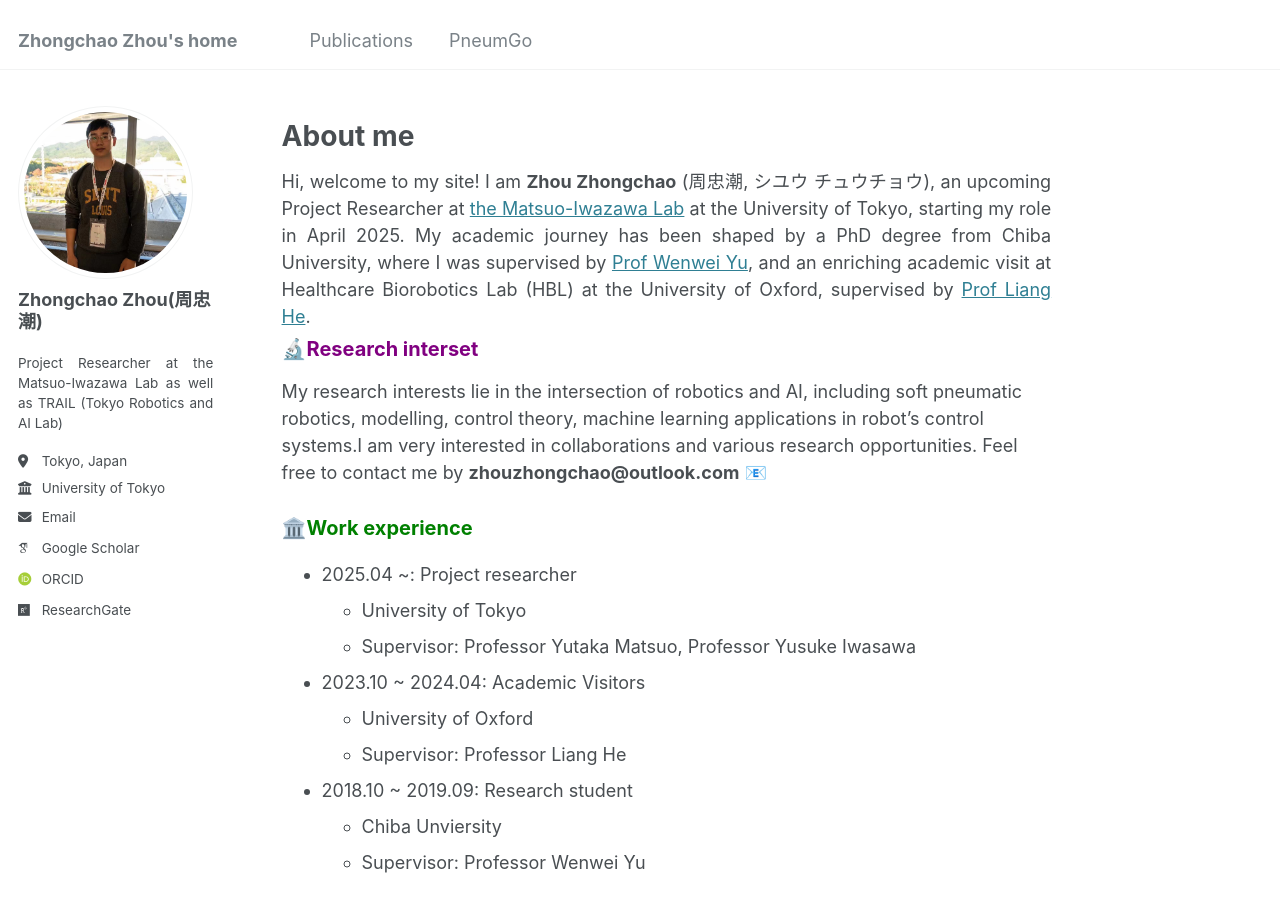
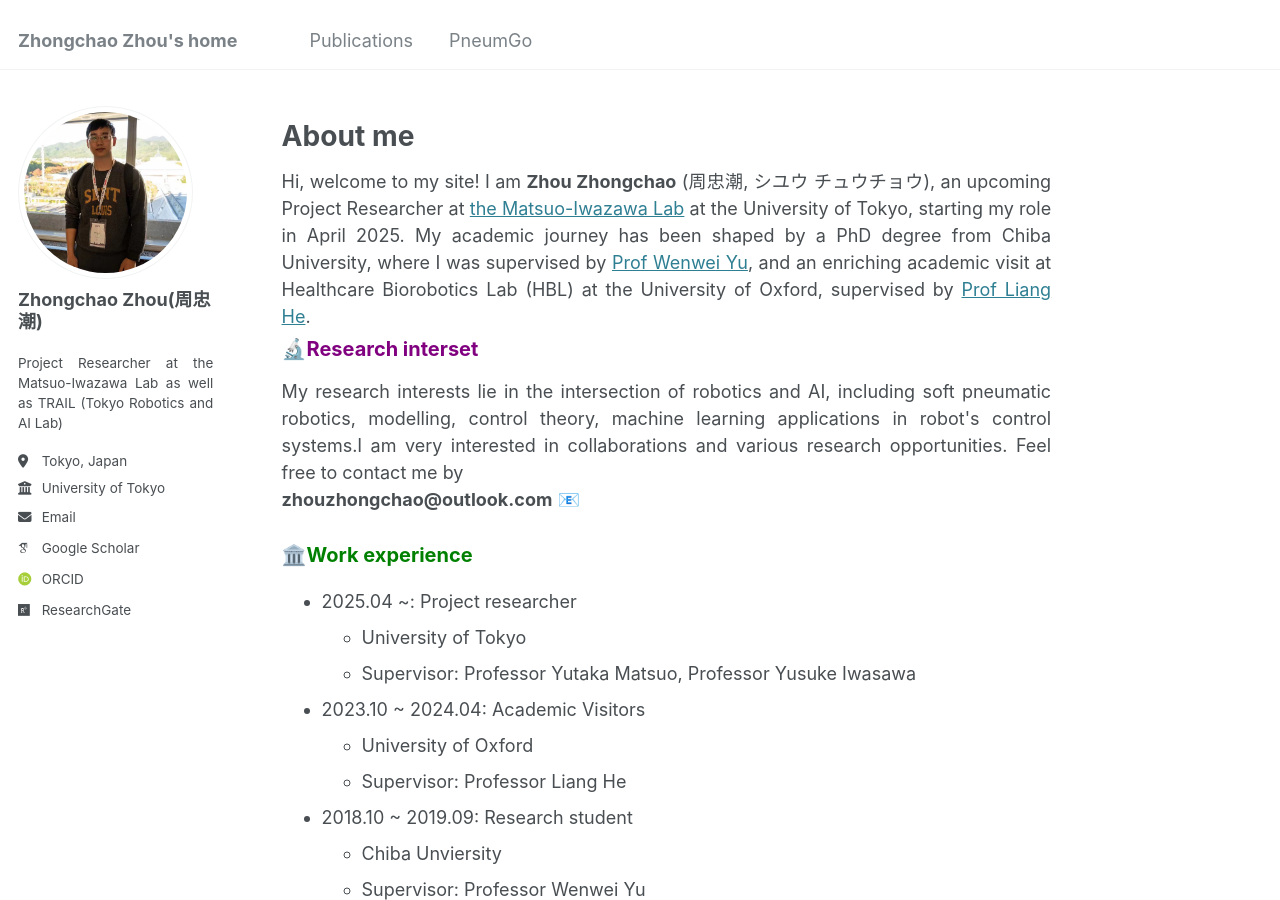
Before and after one commit to zhouzhongchao/zhouzhongchao, a Jekyll site: the page built from _pages/about.md, in a window 1280 px wide and 900 px high. Built offline with Jekyll 4.4.1, drawn with Linux system fonts in a browser that asks for light colours; some web fonts are replaced; part of the change alters nothing that is shown.

Commit message:
Update about.md

```diff
--- a/_pages/about.md
+++ b/_pages/about.md
@@ -15,7 +15,8 @@ Hi, welcome to my site! I am <strong>Zhou Zhongchao</strong> (周忠潮, シユ
 
 <span style="font-size:20px; color:purple;">🔬Research interset</span>
 ======
-My research interests lie in the intersection of robotics and AI, including soft pneumatic robotics, modelling, control theory, machine learning applications in robot's control systems.I am very interested in collaborations and various research opportunities. Feel free to contact me by <strong>zhouzhongchao@outlook.com</strong> 📧
+<div style="text-align: justify;">
+My research interests lie in the intersection of robotics and AI, including soft pneumatic robotics, modelling, control theory, machine learning applications in robot's control systems.I am very interested in collaborations and various research opportunities.  Feel free to contact me by </div>  <strong>zhouzhongchao@outlook.com</strong> 📧
 
 
 
```
